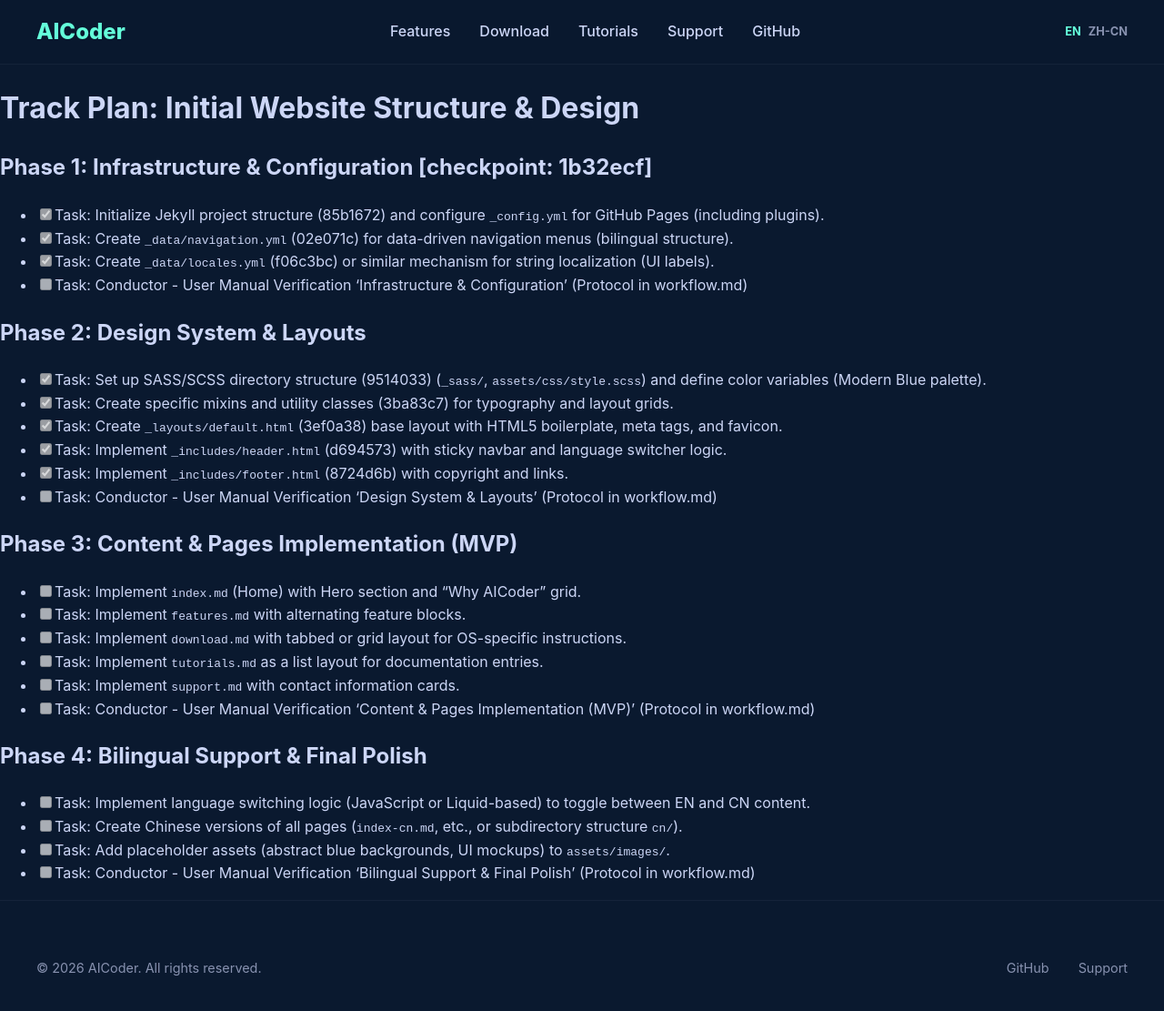
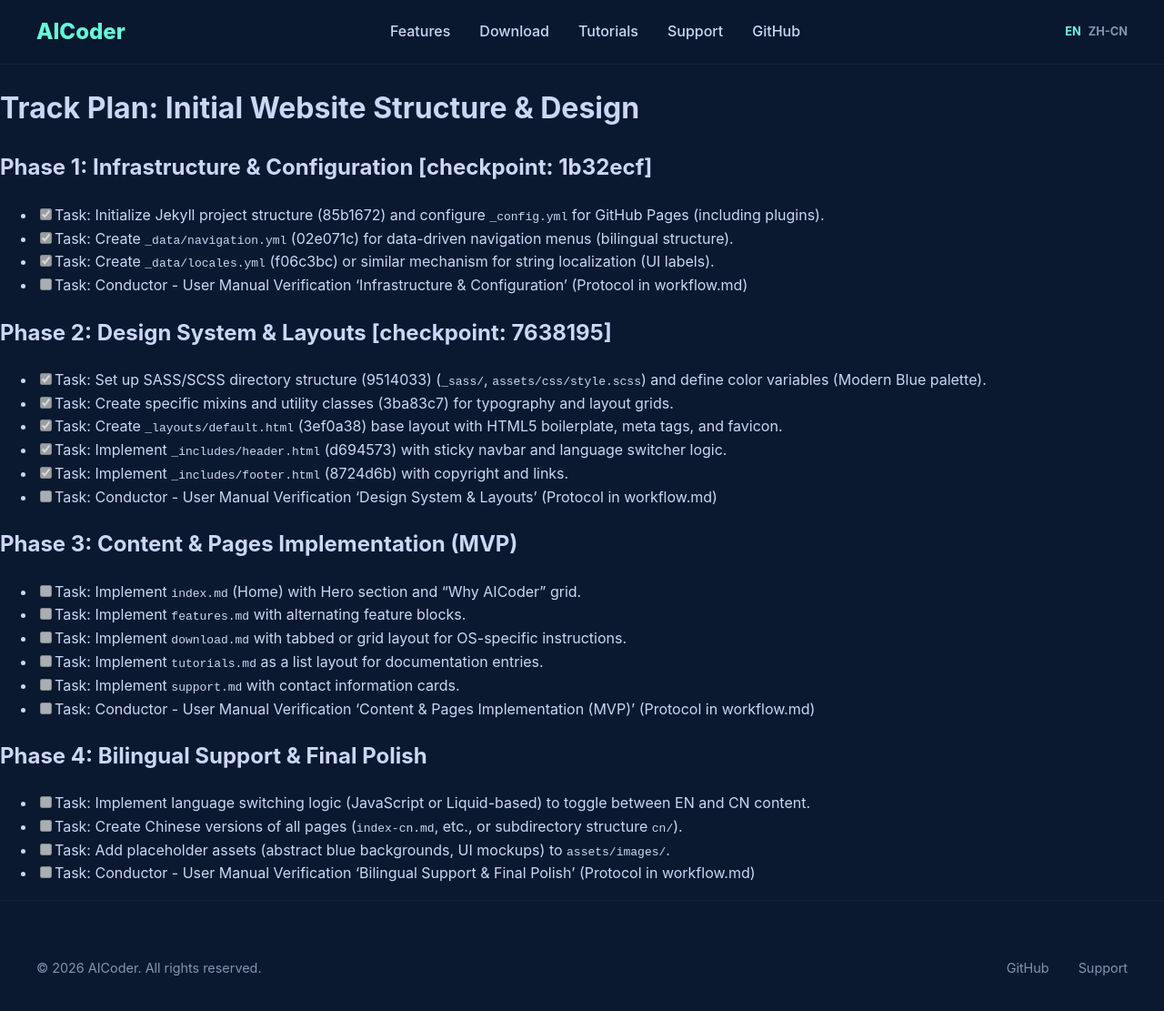
Before and after one commit to rapidaicoder/rapidaicoder.github.io, a Jekyll site: the page built from conductor/tracks/initial_setup_20260103/plan.md, in a window 1280 px wide and 1138 px high. Shown: the top 1111 px of the window at 91% size. Built offline with Jekyll 4.4.1, drawn with Linux system fonts in a browser that asks for light colours; our own code applies the rules of GitHub Pages for plain Markdown files; a script that is not in the unit is left out.

Commit message:
conductor(plan): Mark phase 'Design System & Layouts' as complete

```diff
--- a/conductor/tracks/initial_setup_20260103/plan.md
+++ b/conductor/tracks/initial_setup_20260103/plan.md
@@ -6,7 +6,7 @@
 - [x] Task: Create `_data/locales.yml` (f06c3bc) or similar mechanism for string localization (UI labels).
 - [ ] Task: Conductor - User Manual Verification 'Infrastructure & Configuration' (Protocol in workflow.md)
 
-## Phase 2: Design System & Layouts
+## Phase 2: Design System & Layouts [checkpoint: 7638195]
 - [x] Task: Set up SASS/SCSS directory structure (9514033) (`_sass/`, `assets/css/style.scss`) and define color variables (Modern Blue palette).
 - [x] Task: Create specific mixins and utility classes (3ba83c7) for typography and layout grids.
 - [x] Task: Create `_layouts/default.html` (3ef0a38) base layout with HTML5 boilerplate, meta tags, and favicon.
```
